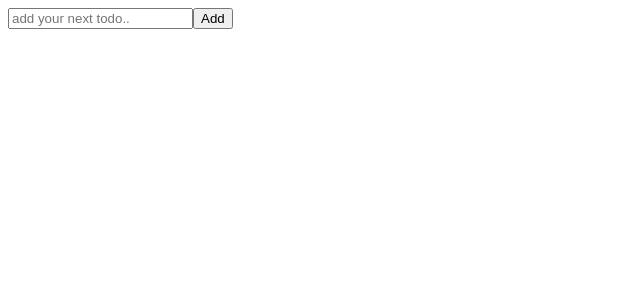
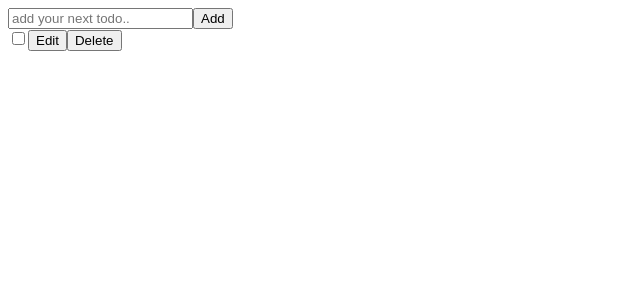
Before and after one commit to kunalmathuri/todo_list, a React (Vite) app: page / in a window 1280 px wide. Shown: the top 300 px of the page, without its empty margins (0-640 px from the left). Built offline with nearby package versions, Linux system fonts and the light colour scheme.

Commit message:
Application of Redux store & combineReducer done !

```diff
--- a/package.json
+++ b/package.json
@@ -11,7 +11,9 @@
   },
   "dependencies": {
     "react": "^19.0.0",
-    "react-dom": "^19.0.0"
+    "react-dom": "^19.0.0",
+    "react-redux": "^9.2.0",
+    "redux": "^5.0.1"
   },
   "devDependencies": {
     "@eslint/js": "^9.21.0",
--- a/src/App.jsx
+++ b/src/App.jsx
@@ -1,20 +1,12 @@
 import TodoList from "./components/TodoList/TodoList";
 import AddTodo from "./components/AddTodo/AddTodo";
-import TodoContext from "./context/TodoContext";
-import todoReducer from "./reducers/todoReducer";
-import TodoDispatchContext from "./context/TodoDispatchContext";
-import { useReducer } from "react";
 
 function App() {
-  const [list, dispatch] = useReducer(todoReducer, []);
-
   return (
-    <TodoContext.Provider value={{ list }}>
-      <TodoDispatchContext.Provider value={{ dispatch }}>
-        <AddTodo />
-        <TodoList />
-      </TodoDispatchContext.Provider>
-    </TodoContext.Provider>
+    <>
+      <AddTodo />
+      <TodoList />
+    </>
   );
 }
 
--- a/src/components/AddTodo/AddTodo.jsx
+++ b/src/components/AddTodo/AddTodo.jsx
@@ -1,9 +1,9 @@
-import { useContext, useState } from "react";
-import TodoDispatchContext from "../../context/TodoDispatchContext";
+import { useState } from "react";
+import { useDispatch } from "react-redux";
+function AddTodo() {
+  const dispatch = useDispatch();
 
-function AddTodo() {
   const [inputText, setInputText] = useState("");
-  const { dispatch } = useContext(TodoDispatchContext);
   return (
     <div>
       <input
--- a/src/components/Todo/Todo.jsx
+++ b/src/components/Todo/Todo.jsx
@@ -15,7 +15,6 @@ function Todo({ todoData, isFinished, changeFinished, onDelete, onEdit }) {
           changeFinished(e.target.checked);
         }}
       />
-
       {isEditing ? (
         <input
           type="text"
--- a/src/components/TodoList/TodoList.jsx
+++ b/src/components/TodoList/TodoList.jsx
@@ -1,11 +1,10 @@
-import { useContext } from "react";
+import { useDispatch, useSelector } from "react-redux";
 import Todo from "../Todo/Todo";
-import TodoContext from "../../context/TodoContext";
-import TodoDispatchContext from "../../context/TodoDispatchContext";
 
 function TodoList({}) {
-  const { list } = useContext(TodoContext);
-  const { dispatch } = useContext(TodoDispatchContext);
+  const dispatch = useDispatch();
+
+  const list = useSelector((state) => state.todo);
 
   function onFinished(todo, isFinished) {
     dispatch({
--- a/src/main.jsx
+++ b/src/main.jsx
@@ -1,5 +1,12 @@
 import { createRoot } from "react-dom/client";
+import ReactDOM from "react-dom/client";
 import "./index.css";
 import App from "./App.jsx";
+import { Provider } from "react-redux";
+import store from "./store.js";
 
-createRoot(document.getElementById("root")).render(<App />);
+ReactDOM.createRoot(document.getElementById("root")).render(
+  <Provider store={store}>
+    <App />
+  </Provider>
+);
--- a/src/reducers/todoReducer.js
+++ b/src/reducers/todoReducer.js
@@ -1,6 +1,6 @@
-function todoReducer(state, action) {
+function todoReducer(state = [], action) {
   if ((action.type = "add_todo")) {
-    let todoText = action.payload.todoText;
+    let todoText = action.payload?.todoText || "";
     return [
       ...state,
       { id: state.length + 1, todoData: todoText, finished: false },
--- /dev/null
+++ b/src/store.js
@@ -0,0 +1,8 @@
+import { combineReducers, createStore } from "redux";
+// Reducer imports
+import todoReducer from "./reducers/todoReducer.js";
+
+const reducers = combineReducers({ todo: todoReducer });
+const store = createStore(reducers);
+
+export default store;
```
Also changed, not shown: 1 other file (tests, documents, lock files or other folders).
